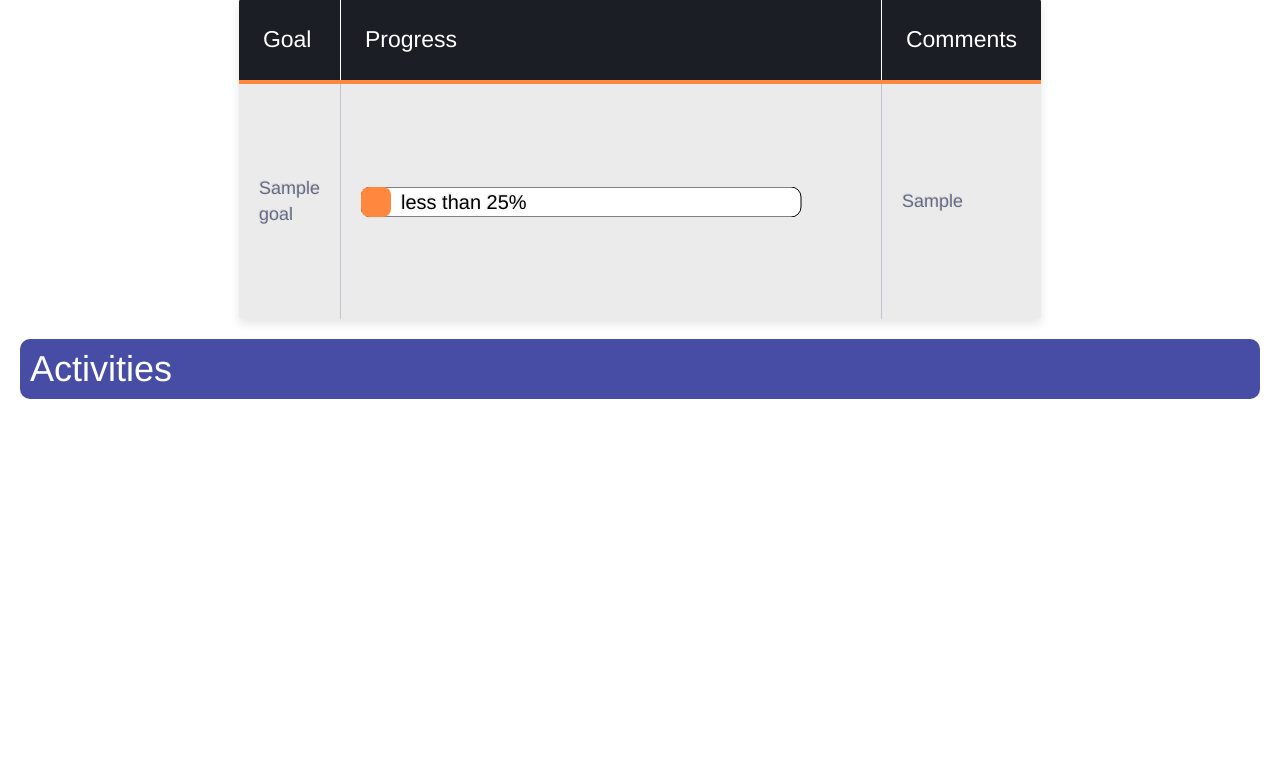
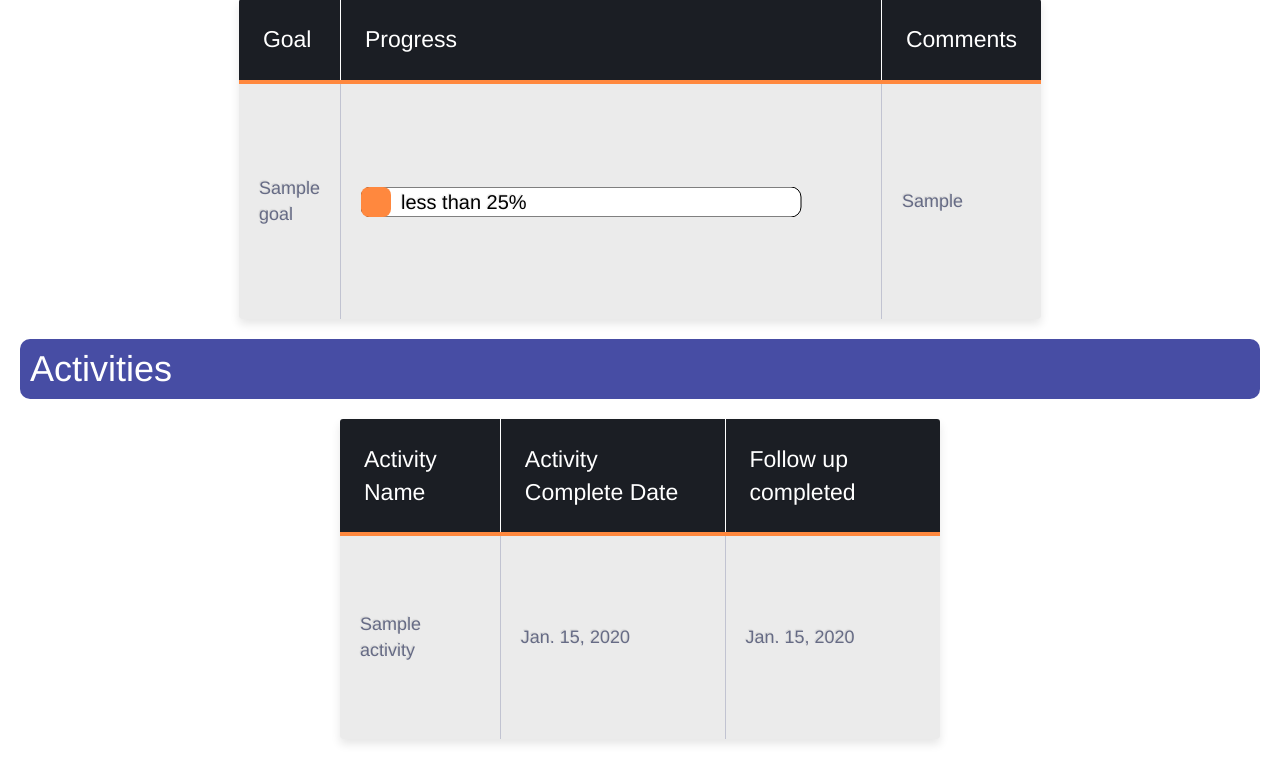
Before and after one commit to 5klynna5/zoom_b, a Django app: page /resident/1/ in a window 1280 px wide. Shown: the part 485-1264 px from the top of the page. Before the commit the page ends 884 px from the top, so only its background shows below. Run offline with Django 3.2, Linux system fonts and the light colour scheme; tables that the repository leaves empty hold one stand-in row (values such as "Sample post"); parts of the project's set-up code (start-up, migrations or seed data) failed here and were passed over; some libraries are stand-ins or nearby versions.

Commit message:
Getting many to many relationship for activities and attendance to work

```diff
--- a/zoom_data/admin.py
+++ b/zoom_data/admin.py
@@ -1,8 +1,10 @@
 from django.contrib import admin
 
-from .models import Resident, Goal, Progress, Contact
+from .models import Resident, Goal, Progress, Contact, Activity, Attendance
 
 admin.site.register(Resident)
 admin.site.register(Goal)
 admin.site.register(Progress)
 admin.site.register(Contact)
+admin.site.register(Activity)
+admin.site.register(Attendance)
--- a/zoom_data/models.py
+++ b/zoom_data/models.py
@@ -53,6 +53,11 @@ class Resident(models.Model):
 
 	def __str__(self):
 		return (self.resident_last_name) + ', ' + (self.resident_first_name)
+
+	@property
+	def activities(self):
+		return self.attendance_set.all()
+
 
 
 class Contact(models.Model):
@@ -124,3 +129,27 @@ class Progress(models.Model):
 
 	def __str__(self):
 		return str(self.goal) + " " + str(self.date_progress)
+
+class Activity(models.Model):
+	activity_name = models.CharField(max_length=25)
+
+	SKILL_CHOICES = (
+		('FINANCE', 'Finance'),
+		('PARENTING', 'Parenting'),
+		('EMPLOYMENT', 'Employment'),
+	)
+
+	skill_area = models.CharField(max_length = 15, choices=SKILL_CHOICES, blank=True, null=True)
+	members = models.ManyToManyField(Resident, through='Attendance')
+
+	def __str__(self):
+		return str(self.activity_name)
+
+
+class Attendance(models.Model):
+	resident = models.ForeignKey(Resident)
+	activity = models.ForeignKey(Activity)
+	complete_date = models.DateField(blank=True, null=True)
+
+	def __str__(self):
+		return str(self.activity)
--- a/zoom_data/templates/zoom_data/resident_detail.html
+++ b/zoom_data/templates/zoom_data/resident_detail.html
@@ -78,5 +78,27 @@
 
 <h1> Activities </h1>
 
+<div class = "content">
+	<table class="table-fill">
+	<thead>
+		<tr>
+			<th class="text-left">Activity Name</th>
+      <th class="text-left">Activity Complete Date</th>
+      <th class = "text-left">Follow up completed</th>
+		</tr>
+	</thead>
+
+	<tbody class="table-hover">
+	{% for activity in resident.activities %}
+		<tr>
+			<td class="text-left"> {{activity.activity}} </td>
+      <td class="text-left"> {{activity.complete_date}} </td>
+      <td class="text-left"> {{activity.complete_date}} </td>
+		</tr>
+	{% endfor %}
+	</tbody>
+	</table>
+</div>
+
 
 {% endblock %}
--- a/zoom_data/urls.py
+++ b/zoom_data/urls.py
@@ -7,4 +7,5 @@ urlpatterns = [
     url(r'^resident/(?P<pk>\d+)/$', views.resident_detail, name='resident_detail'),
     url(r'^goal/new/$', views.goal_new, name='goal_new'),
     url(r'^resident/new/$', views.resident_new, name = 'resident_new'),
+    url(r'^activity/(?P<pk>\d+)/$', views.activity_follow_up, name='activity_follow_up'),
 ]
--- a/zoom_data/views.py
+++ b/zoom_data/views.py
@@ -37,3 +37,8 @@ def resident_new(request):
         args = {}
         args['form'] = form
     return render(request, 'zoom_data/resident_edit.html', {'form': form})
+
+
+def activity_follow_up(request, pk):
+    resident = get_object_or_404(Resident, pk=pk)
+    return render(request, 'zoom_data/resident_detail.html', {'resident': resident})
```
Also changed, not shown: zoom_data/templates/zoom_data/activity_follow_up.html (added, +7 -0 lines), zoom_data/migrations/0011_auto_20171211_1606.py (added), zoom_data/migrations/0012_auto_20171211_1614.py (added), zoom_data/migrations/0013_auto_20171211_1618.py (added), zoom_data/migrations/0014_auto_20171212_1428.py (added), zoom_data/migrations/0015_auto_20171212_1429.py (added), zoom_data/migrations/0016_auto_20171212_1432.py (added), zoom_data/migrations/0017_auto_20171212_1459.py (added), zoom_data/migrations/0018_auto_20171212_1502.py (added), zoom_data/migrations/0019_auto_20171212_1505.py (added), zoom_data/migrations/0020_auto_20171212_1516.py (added).
